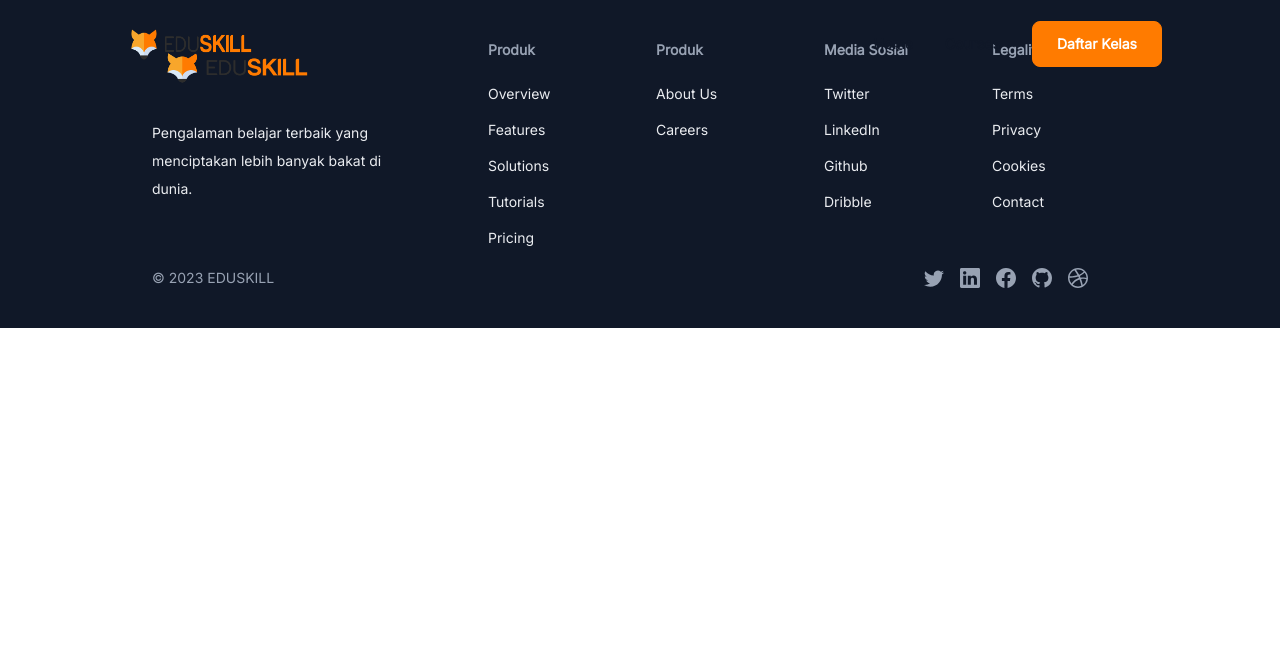
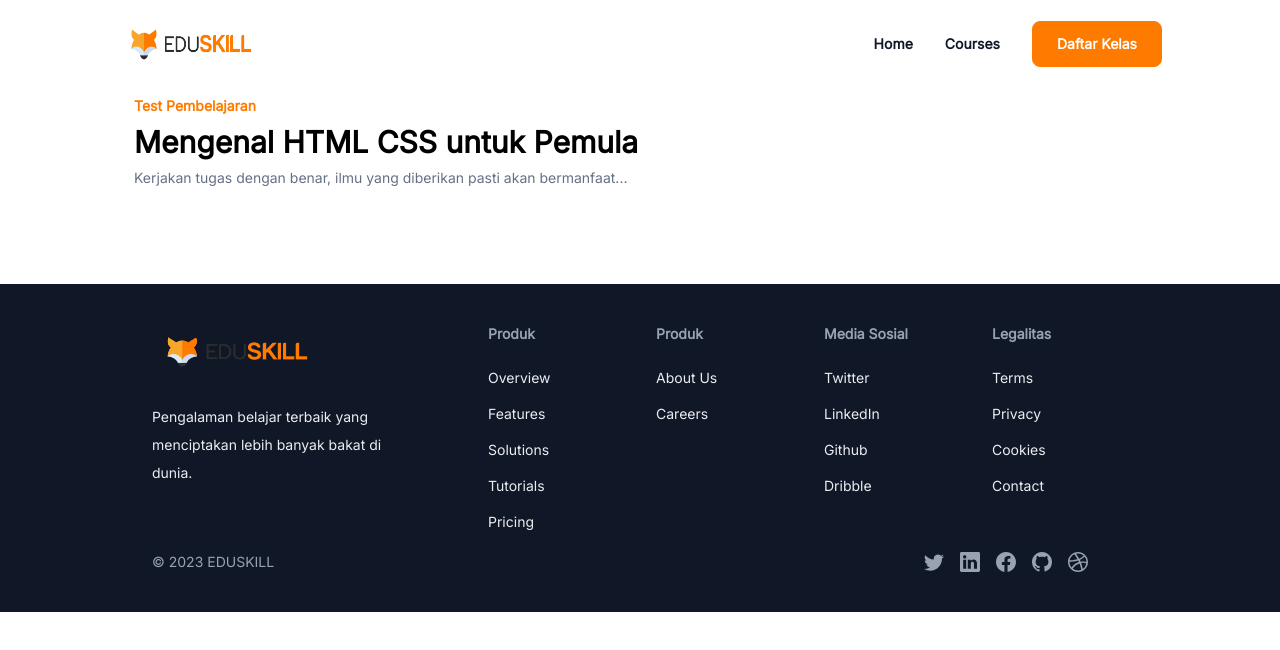
Before and after one commit to Halimp07/Eduskill, a React (Vite) app: page /courses/1/test in a window 1280 px wide. Shown: the top 650 px of the page. Built offline with nearby package versions, Linux system fonts and the light colour scheme.

Commit message:
major feat: add new page Test.jsx

```diff
--- a/src/App.jsx
+++ b/src/App.jsx
@@ -1,10 +1,4 @@
-import {
-  Navbar,
-  Home,
-  Footer,
-  Courses,
-  InCourses,
-} from "./index";
+import { Navbar, Home, Footer, Courses, InCourses, Test } from "./index";
 import { BrowserRouter as Router, Routes, Route } from "react-router-dom";
 
 const App = () => {
@@ -13,9 +7,11 @@ const App = () => {
       <Router>
         <Navbar />
         <Routes>
-          <Route exact path="/" element={<Home/>}/>
+          <Route exact path="/" element={<Home />} />
           <Route path="/courses" element={<Courses />} />
           <Route path="/courses/:namelink" element={<InCourses />} />
+          <Route path="/courses/:namelink/test" element={<Test />} />
+
         </Routes>
         <Footer />
       </Router>
--- a/src/index.js
+++ b/src/index.js
@@ -7,5 +7,6 @@ import Footer from "@/components/footer/footer";
 import Navbar from "@components/navbar/Navbar";
 import Courses from "@pages/courses/Courses";
 import InCourses from "@pages/courses/inCourses/InCourses";
+import Test from "./pages/courses/inCourses/Test";
 
-export { Navbar, Home, Services, Classes, Teacher, Review, Footer, Courses, InCourses };
+export { Navbar, Home, Services, Classes, Teacher, Review, Footer, Courses, InCourses, Test };
--- a/src/pages/courses/inCourses/InCourses.jsx
+++ b/src/pages/courses/inCourses/InCourses.jsx
@@ -1,12 +1,15 @@
 import React, { useState, useEffect } from "react";
-import { useParams } from "react-router-dom";
+import { useParams, useNavigate  } from "react-router-dom";
 import { classEdu, learn, videoLearn } from "@/Data";
 import VideoComponent from "./VideoComponent";
 import { BsChevronLeft, BsChevronRight } from "react-icons/bs";
 import { RxDotFilled } from "react-icons/rx";
+import Test from "./Test";
+
 
 const InCourses = () => {
   const { namelink } = useParams();
+  const navigate = useNavigate();
 
   const course = classEdu.find((course) => course.namelink === namelink);
 
@@ -100,6 +103,7 @@ const InCourses = () => {
 
     // Update the activeDot state to go to the previous dot
     setActiveDot((prevDot) => (prevDot === 0 ? 4 : prevDot - 1));
+    navigate("/courses/namelink");
   };
 
   const handleRightChevronClick = () => {
@@ -110,6 +114,7 @@ const InCourses = () => {
 
     // Update the activeDot state to go to the next dot
     setActiveDot((prevDot) => (prevDot === 4 ? 0 : prevDot + 1));
+    navigate("/courses/namelink/test");
   };
 
   return (
--- /dev/null
+++ b/src/pages/courses/inCourses/Test.jsx
@@ -0,0 +1,29 @@
+import React from "react";
+
+const Test = () => {
+  return (
+    <div
+      className="md:section container mx-auto pt-24 pb-24 px-6"
+      id="test"
+    >
+      <div className="text-start">
+        <p className="font-semibold text-sm mb-2 md:text-sm md:mb-2 text-Orange_Primary">
+          Test Pembelajaran
+        </p>
+        <h1 className="font-semibold text-xl md:text-3xl md:mb-2 ">
+          Mengenal HTML CSS untuk Pemula
+        </h1>
+        <div className="relative flex items-center">
+          <div className="justify-start">
+            <p className="font-normal text-sm text-[#667085]">
+              Kerjakan tugas dengan benar, ilmu yang diberikan pasti akan
+              bermanfaat...
+            </p>
+          </div>
+        </div>
+      </div>
+    </div>
+  );
+};
+
+export default Test;
```
Also changed, not shown: src/assets/pages/Learn/learn1.png.
